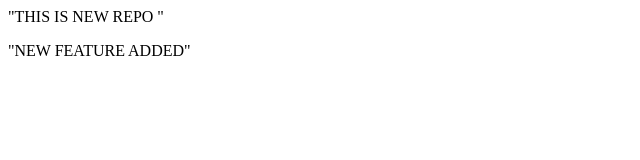
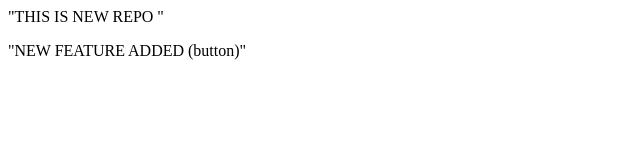
Before and after one commit to PASTECH2003/localrepo, a plain HTML site: page index.html in a window 1280 px wide. Shown: the full height of the page, 0-640 px from the left. Drawn offline with Linux system fonts and the light colour scheme.

Commit message:
button added

```diff
--- a/index.html
+++ b/index.html
@@ -1,2 +1,2 @@
 <p>"THIS IS NEW REPO "</p>
-<p>"NEW FEATURE ADDED"</p>
+<p>"NEW FEATURE ADDED (button)"</p>
```
